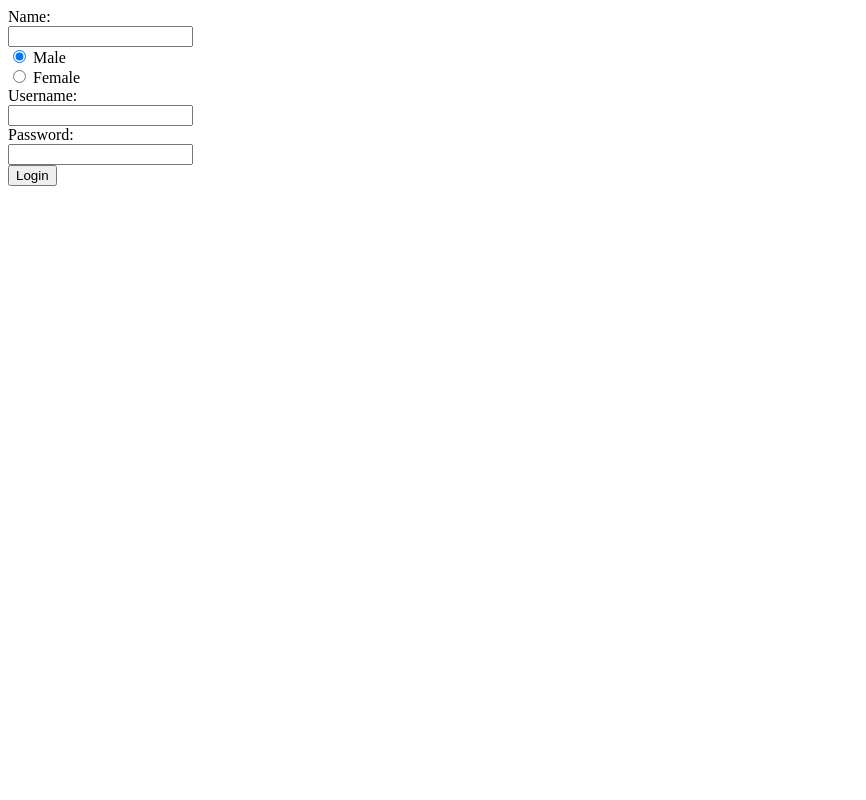
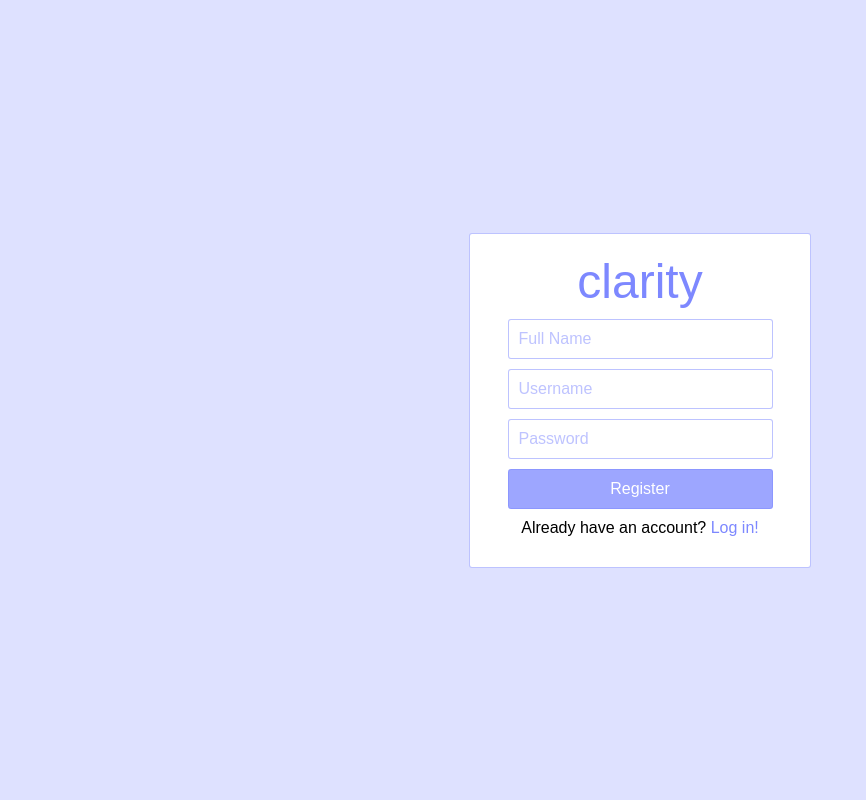
Before and after one commit to timothyong/cs411final, a Flask app: page /register in a window 1280 px wide. Shown: the whole page, without its empty margins (0-866 px from the left). Run offline with Flask 2, Linux system fonts and the light colour scheme.

Commit message:
Finished register I htink

```diff
--- a/static/css/index.css
+++ b/static/css/index.css
@@ -7,7 +7,7 @@ body {
   background: rgba(125, 136, 255, 0.25);
 }
 
-.poopoo {
+.modal-container {
   height: 100%;
   padding: 0;
   margin: 0;
@@ -35,15 +35,19 @@ body {
   border: 1px solid rgba(125, 136, 255, 0.5);
 }
 
-.modal span {
+.modal span.logo {
   font-family: 'Varela Round', sans-serif;
   font-size: 3em;
-  color: #7d88ff;
+
 }
 
-/* temp */
-.links-container {
+.modal span.logo:hover {
+  cursor: pointer;
+}
 
+.modal span.logo a {
+  text-decoration: none;
+  color: #7d88ff;
 }
 
 .links-container a {
@@ -59,13 +63,18 @@ body {
   border: 1px solid rgba(125, 136, 255, 0.5);
 }
 
-/* login form for login.html */
-#login-form {
-
+.links-container form {
   margin-bottom: 0px;
 }
 
-#login-form input {
+/* login form for login.html */
+#login-form,
+#register-form {
+  margin-bottom: 0px;
+}
+
+#login-form input,
+#register-form input {
   box-sizing: border-box;
   font-family: 'Varela Round', sans-serif;
   border-radius: 3px;
@@ -83,29 +92,37 @@ body {
 
 }
 
-#login-form input::-webkit-input-placeholder {
+#login-form input::-webkit-input-placeholder,
+#register-form input::-webkit-input-placeholder {
   color: rgba(125, 136, 255, 0.5);
 }
 
-#login-form input:-moz-placeholder { /* Firefox 18- */
+/* Firefox 18- */
+#login-form input:-moz-placeholder,
+#register-form input:-moz-placeholder {
   color: rgba(125, 136, 255, 0.5);
 }
 
-#login-form input::-moz-placeholder {  /* Firefox 19+ */
+/* Firefox 19+ */
+#login-form input::-moz-placeholder,
+#register-form input::-moz-placeholder {
   color: rgba(125, 136, 255, 0.5);
 }
 
-#login-form input:-ms-input-placeholder {
+#login-form input:-ms-input-placeholder,
+#register-form input:-ms-input-placeholder  {
   color: rgba(125, 136, 255, 0.5);
 }
 
-#login-form input:focus {
+#login-form input:focus,
+#register-form input:focus {
   border: 1px solid rgba(125, 136, 255, 1);
   outline: none;
   color: rgb(125, 136, 255);
 }
 
-#login-form button {
+#login-form button,
+#register-form button {
   color: white;
   font-family: 'Varela Round', sans-serif;
   width: 265px;
@@ -128,3 +145,18 @@ body {
 .links-container a:active {
   background: rgba(125, 136, 255, 0.85);
 }
+
+#login-form span.newUser,
+#register-form span.newUser {
+  font-family: 'Varela Round', sans-serif;
+}
+
+#login-form span a,
+#register-form span a {
+  color: rgba(125, 136, 255, 1);
+  padding: 0px;
+  width: auto;
+  border: none;
+  text-decoration: none;
+  background: none;
+}
--- a/templates/register.html
+++ b/templates/register.html
@@ -1,14 +1,29 @@
-{% if error %}
-<font color=red>{{ error }}</font>
-{% endif %}
-<form method="POST">
-  Name:<br>
-  <input type="text" name="name"><br>
-  <input type="radio" name="gender" value="M" checked> Male<br>
-  <input type="radio" name="gender" value="F"> Female<br>
-  Username:<br>
-  <input type="text" name="username"><br>
-  Password:<br>
-  <input type="password" name="password"><br>
-  <button type="submit" value="submit" name="button">Login</button>
-</form>
+<head>
+  <link rel="stylesheet" href="{{ url_for('static', filename='css/index.css') }}">
+</head>
+
+<body>
+  <div class="modal-container">
+    <div class="modal">
+      <span class="logo">
+        <a href="{{ url_for('index', redirectTo='index') }}">clarity</a>
+      </span>
+      {% if error %}
+      <font color=red>{{ error }}</font>
+      {% endif %}
+
+      <div class="links-container" id="register-form">
+        <form method="POST">
+          <input type="text" name="name" placeholder="Full Name">
+          <!-- <input type="radio" name="gender" value="M" checked> Male
+          <input type="radio" name="gender" value="F"> Female -->
+          <input type="text" name="username" placeholder="Username">
+          <input type="password" name="password" placeholder="Password">
+          <button type="submit" value="submit" name="button">Register</button>
+        </form>
+        <span class="newUser">Already have an account? <a href="{{ url_for('login', redirectTo='index') }}">Log in!</a></span>
+      </div>
+
+    </div>
+  </div>
+</body>
```
Also changed, not shown: templates/index.html (+6 -2 lines), templates/login.html (+6 -3 lines).
